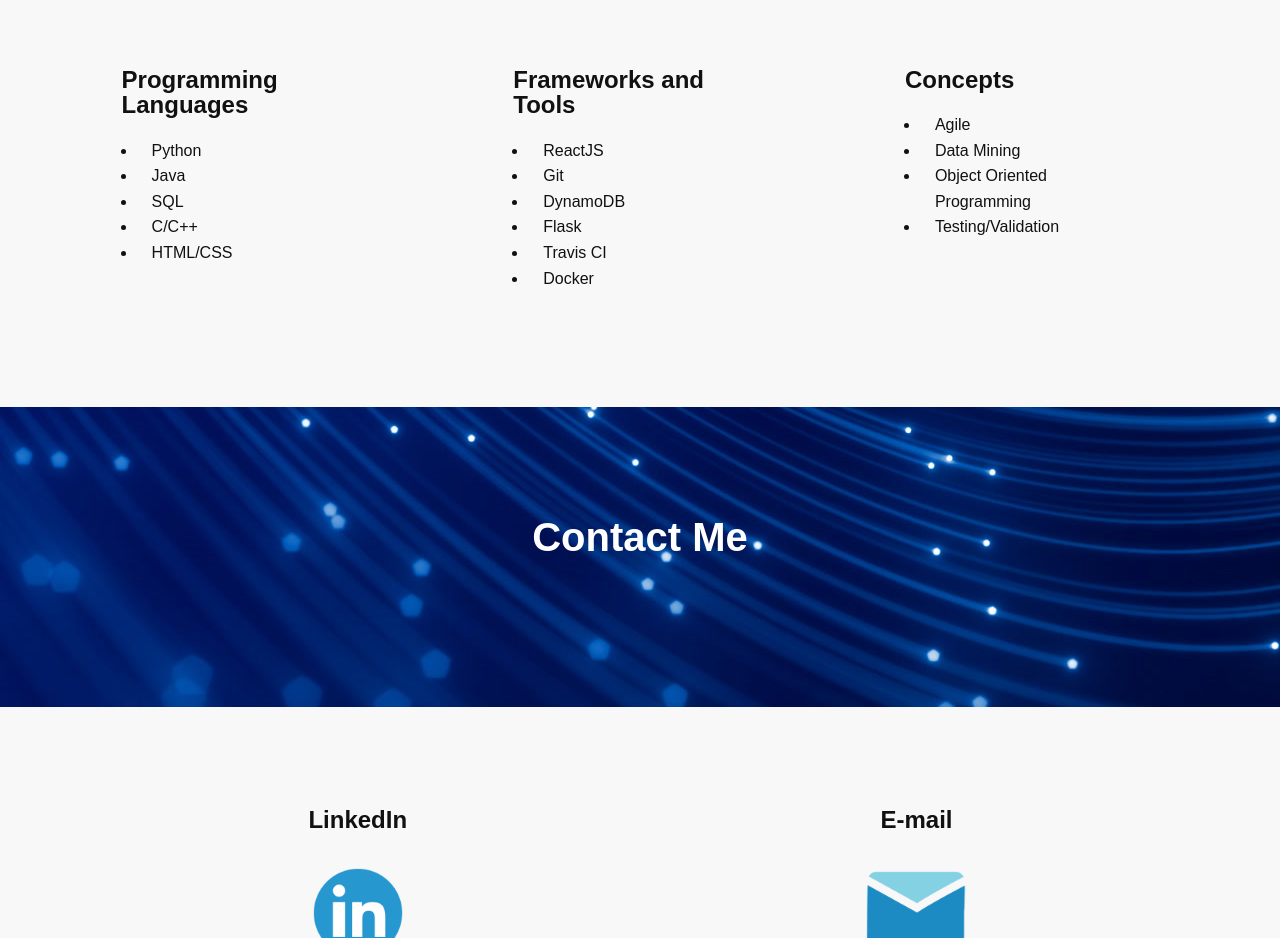
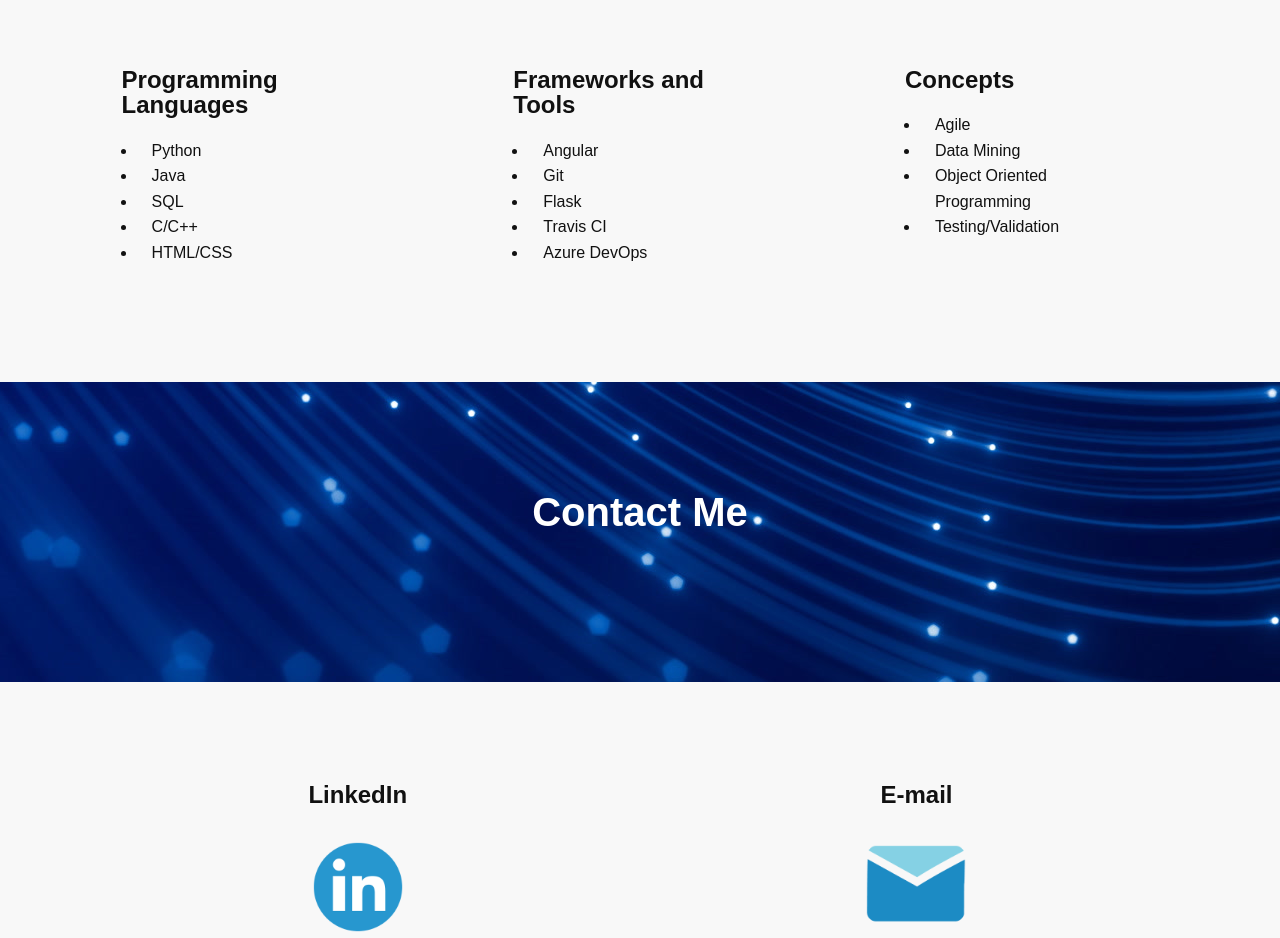
Before and after one commit to NoahColaco/React-Personal-Website, a React (Create React App) app: page / in a window 1280 px wide. Shown: the part 1720-2658 px from the top of the page. Built offline with nearby package versions, Linux system fonts and the light colour scheme.

Commit message:
Update Skills.js

```diff
--- a/src/Components/Skills.js
+++ b/src/Components/Skills.js
@@ -29,12 +29,11 @@ class Skills extends Component{
                         <div id="second-list">
                             <h2>Frameworks and Tools</h2>
                             <ul >
-                                <li>ReactJS</li>
+                                <li>Angular</li>
                                 <li>Git</li>
-                                <li>DynamoDB</li>
                                 <li>Flask</li>
                                 <li>Travis CI</li>
-                                <li>Docker</li>
+                                <li>Azure DevOps</li>
                             </ul>
                         </div>
                         <div id="third-list">
```
